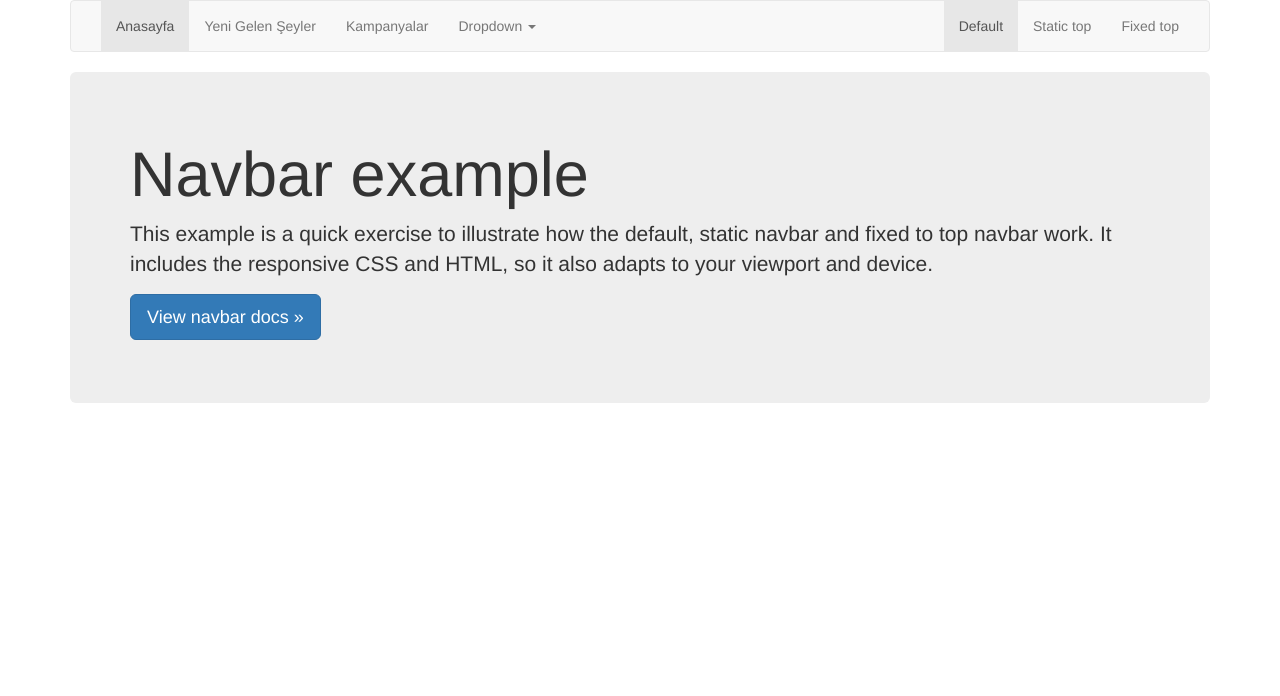
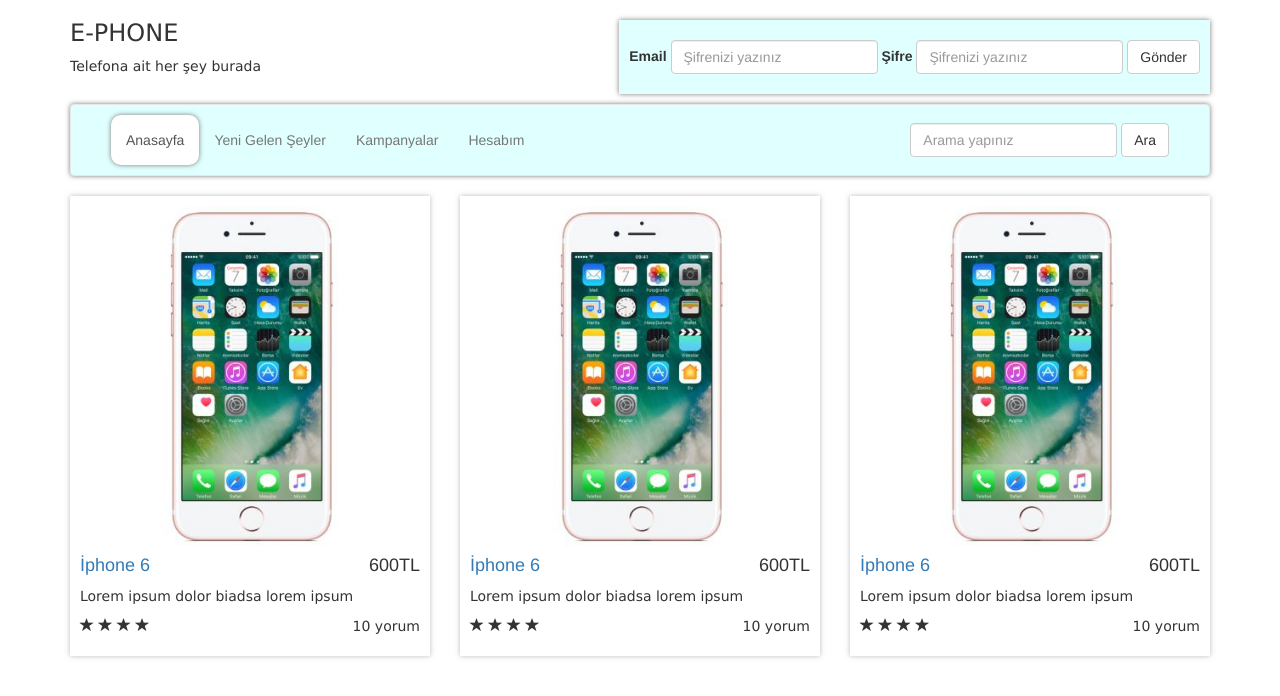
Before and after one commit to Berc21/e-commerce, a plain HTML site: page index.html in a window 1280 px wide. Drawn offline with nearby package versions, Linux system fonts and the light colour scheme.

Commit message:
products done

```diff
--- a/index.html
+++ b/index.html
@@ -13,6 +13,7 @@
 
     <!-- Bootstrap Core CSS -->
     <link href="css/bootstrap.min.css" rel="stylesheet">
+    <link href="css/main.css" rel="stylesheet">
 
     <!-- HTML5 Shim and Respond.js IE8 support of HTML5 elements and media queries -->
     <!-- WARNING: Respond.js doesn't work if you view the page via file:// -->
@@ -25,6 +26,28 @@
 
 <body>
     <div class="container">
+        <header>
+            <div class="row">
+                <div class="col-md-4 col-sm-12">
+                    <h1> E-PHONE </h1>
+                    <p> Telefona ait her şey burada </p>
+                </div>
+                <div class="col-md-8 col-sm-12">
+                    <form class="form-inline">
+                        <div class="form-group">
+                            <label>Email</label>
+                            <input type="text" class="form-control" placeholder="Şifrenizi yazınız" id="exampleInputName2">
+                        </div>
+                        <div class="form-group">
+                            <label>Şifre</label>
+                            <input type="email" class="form-control" id="exampleInputEmail2" placeholder="Şifrenizi yazınız">
+                        </div>
+                        <button type="submit" class="btn btn-default">Gönder</button>
+                    </form>
+                </div>
+            </div>
+        </header>
+
         <!-- Static navbar -->
         <nav class="navbar navbar-default">
             <div class="container-fluid">
@@ -41,45 +64,86 @@
                         <li class="active"><a href="#">Anasayfa</a></li>
                         <li><a href="#">Yeni Gelen Şeyler</a></li>
                         <li><a href="#">Kampanyalar</a></li>
-         <li class="dropdown">
-           <a href="#" class="dropdown-toggle" data-toggle="dropdown" role="button" aria-haspopup="true" aria-expanded="false">Dropdown <span class="caret"></span></a>
-           <ul class="dropdown-menu">
-             <li><a href="#">Action</a></li>
-             <li><a href="#">Another action</a></li>
-             <li><a href="#">Something else here</a></li>
-             <li role="separator" class="divider"></li>
-             <li class="dropdown-header">Nav header</li>
-             <li><a href="#">Separated link</a></li>
-             <li><a href="#">One more separated link</a></li>
-           </ul>
-         </li>
+                        <li><a href="#">Hesabım</a></li>
                     </ul>
                     <ul class="nav navbar-nav navbar-right">
-         <li class="active"><a href="./">Default <span class="sr-only">(current)</span></a></li>
-         <li><a href="../navbar-static-top/">Static top</a></li>
-         <li><a href="../navbar-fixed-top/">Fixed top</a></li>
+                        <form action="" class="navbar-form navbar-left">
+                            <div class="form-group">
+                                <input class="form-control" placeholder="Arama yapınız" type="text">
+                            </div>
+                            <button type="submit" class="btn btn-default" name="button">Ara</button>
+                        </form>
                     </ul>
-     </div><!--/.nav-collapse -->
-   </div><!--/.container-fluid -->
+                </div>
+                <!--/.nav-collapse -->
+            </div>
+            <!--/.container-fluid -->
         </nav>
 
- <!-- Main component for a primary marketing message or call to action -->
- <div class="jumbotron">
-   <h1>Navbar example</h1>
-   <p>This example is a quick exercise to illustrate how the default, static navbar and fixed to top navbar work. It includes the responsive CSS and HTML, so it also adapts to your viewport and device.</p>
+        <section id="products">
+          <div class="row">
+            <div class="col-md-4">
+              <div class="thumnail">
+                <img src="images/iphone.jpg" alt="">
+                <h4 class="pull-right">600TL</h4>
+                <h4><a href="urun.html">İphone 6</a></h4>
+                <p>Lorem ipsum dolor biadsa lorem ipsum</p>
+                <div class="ratings">
+                  <p class="pull-right">10 yorum</p>
                     <p>
-     <a class="btn btn-lg btn-primary" href="../../components/#navbar" role="button">View navbar docs &raquo;</a>
+                      <span class="glyphicon glyphicon-star"></span>
+                      <span class="glyphicon glyphicon-star"></span>
+                      <span class="glyphicon glyphicon-star"></span>
+                      <span class="glyphicon glyphicon-star"></span>
                     </p>
                 </div>
+              </div>
+            </div>
+            <div class="col-md-4">
+              <div class="thumnail">
+                <img src="images/iphone.jpg" alt="">
+                <h4 class="pull-right">600TL</h4>
+                <h4><a href="urun.html">İphone 6</a></h4>
+                <p>Lorem ipsum dolor biadsa lorem ipsum</p>
+                <div class="ratings">
+                  <p class="pull-right">10 yorum</p>
+                    <p>
+                      <span class="glyphicon glyphicon-star"></span>
+                      <span class="glyphicon glyphicon-star"></span>
+                      <span class="glyphicon glyphicon-star"></span>
+                      <span class="glyphicon glyphicon-star"></span>
+                    </p>
+                </div>
+              </div>
+            </div>
+            <div class="col-md-4">
+              <div class="thumnail">
+                <img src="images/iphone.jpg" alt="">
+                <h4 class="pull-right">600TL</h4>
+                <h4><a href="urun.html">İphone 6</a></h4>
+                <p>Lorem ipsum dolor biadsa lorem ipsum</p>
+                <div class="ratings">
+                  <p class="pull-right">10 yorum</p>
+                    <p>
+                      <span class="glyphicon glyphicon-star"></span>
+                      <span class="glyphicon glyphicon-star"></span>
+                      <span class="glyphicon glyphicon-star"></span>
+                      <span class="glyphicon glyphicon-star"></span>
+                    </p>
+                </div>
+              </div>
+            </div>
+          </div>
+        </section>
 
-</div> <!-- /container -->
+    </div>
+    <!-- /container -->
 
 
 
 
     <!-- jQuery Version 1.11.1 -->
-  <script   src="http://code.jquery.com/jquery-1.12.4.js"
-  integrity="sha256-Qw82+bXyGq6MydymqBxNPYTaUXXq7c8v3CwiYwLLNXU="   crossorigin="anonymous"></script>
+    <script src="http://code.jquery.com/jquery-1.12.4.js" integrity="sha256-Qw82+bXyGq6MydymqBxNPYTaUXXq7c8v3CwiYwLLNXU=" crossorigin="anonymous"></script>
 
     <!-- Bootstrap Core JavaScript -->
     <script src="js/bootstrap.min.js"></script>
--- /dev/null
+++ b/sass/base.scss
@@ -0,0 +1,2 @@
+@import "font";
+$navbar: #E0FFFF;
--- /dev/null
+++ b/sass/font.scss
@@ -0,0 +1,40 @@
+h1 {
+	font-family: Verdana, Geneva, sans-serif;
+	font-size: 24px;
+	font-style: normal;
+	font-variant: normal;
+	font-weight: 500;
+	line-height: 26.4px;
+}
+h3 {
+	font-family: Verdana, Geneva, sans-serif;
+	font-size: 14px;
+	font-style: normal;
+	font-variant: normal;
+	font-weight: 500;
+	line-height: 15.4px;
+}
+p {
+	font-family: Verdana, Geneva, sans-serif;
+	font-size: 14px;
+	font-style: normal;
+	font-variant: normal;
+	font-weight: 400;
+	line-height: 20px;
+}
+blockquote {
+	font-family: Verdana, Geneva, sans-serif;
+	font-size: 21px;
+	font-style: normal;
+	font-variant: normal;
+	font-weight: 400;
+	line-height: 30px;
+}
+pre {
+	font-family: Verdana, Geneva, sans-serif;
+	font-size: 13px;
+	font-style: normal;
+	font-variant: normal;
+	font-weight: 400;
+	line-height: 18.5714px;
+}
--- /dev/null
+++ b/sass/main.scss
@@ -0,0 +1,33 @@
+@import "base";
+
+.navbar-default .navbar-nav>.active>a, .navbar-default .navbar-nav>.active>a:focus, .navbar-default .navbar-nav>.active>a:hover {
+  width: 100%;
+  height: 100%;
+  border-radius: 10px;
+  background: white;
+  box-shadow: 0px 0px 5px 0px rgba(122,122,122,1);
+}
+.navbar {
+  margin-bottom: 20px;
+  background: $navbar;
+  margin-top: 10px;
+  box-shadow: 0px 0px 5px 0px rgba(122,122,122,1);
+  padding: 10px;
+}
+
+header form {
+  margin-top: 20px;
+  float: right;
+  background: $navbar;
+  padding: 20px 10px;
+  box-shadow: 0px 0px 5px 0px rgba(122,122,122,1);
+}
+.thumnail {
+  box-shadow: 0px 0px 5px 0px rgba(122,122,122,0.5);
+  padding: 10px;
+  img {
+    margin: 0 auto;
+    width: 100%;
+  }
+
+}
```
Also changed, not shown: css/base.css (added), css/font.css (added), css/main.css (added), images/iphone.jpg (added), 1 other file. Lines whose indentation alone changed are shown as unchanged.
